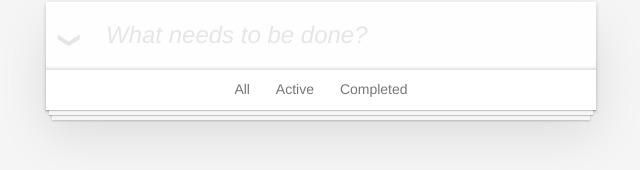
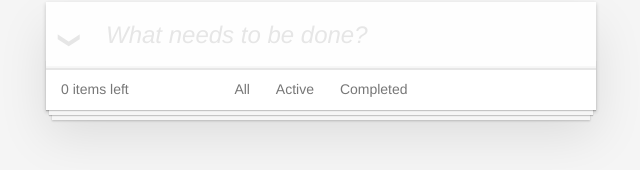
Before and after one commit to vahizurazov/todovue, a Vue app: page / in a window 1280 px wide. Shown: the part 128-298 px from the top of the page, without its empty margins (319-959 px from the left). Built offline with nearby package versions, Linux system fonts and the light colour scheme.

Commit message:
counter done

```diff
--- a/src/App.vue
+++ b/src/App.vue
@@ -8,7 +8,7 @@
         :toggle="allCompleated"
         @toggleAll="toggleAllTodo"
       />
-      <TodoFooter />
+      <TodoFooter :counter="uncompletedTodo.length" />
     </section>
   </div>
 </template>
--- a/src/components/TodoFooter.vue
+++ b/src/components/TodoFooter.vue
@@ -1,6 +1,8 @@
 <template>
   <footer class="footer">
-    <!-- <Counter itemList={itemList} /> -->
+    <span class="todo-count">
+      <strong>{{ counter }}</strong> items left
+    </span>
     <ul class="filters">
       <li>
         <a href="#/">
@@ -31,6 +33,11 @@
 <script>
 export default {
   name: 'TodoFooter',
-  props: {},
+  props: {
+    counter: {
+      required: true,
+      type: Number,
+    },
+  },
 }
 </script>
```
